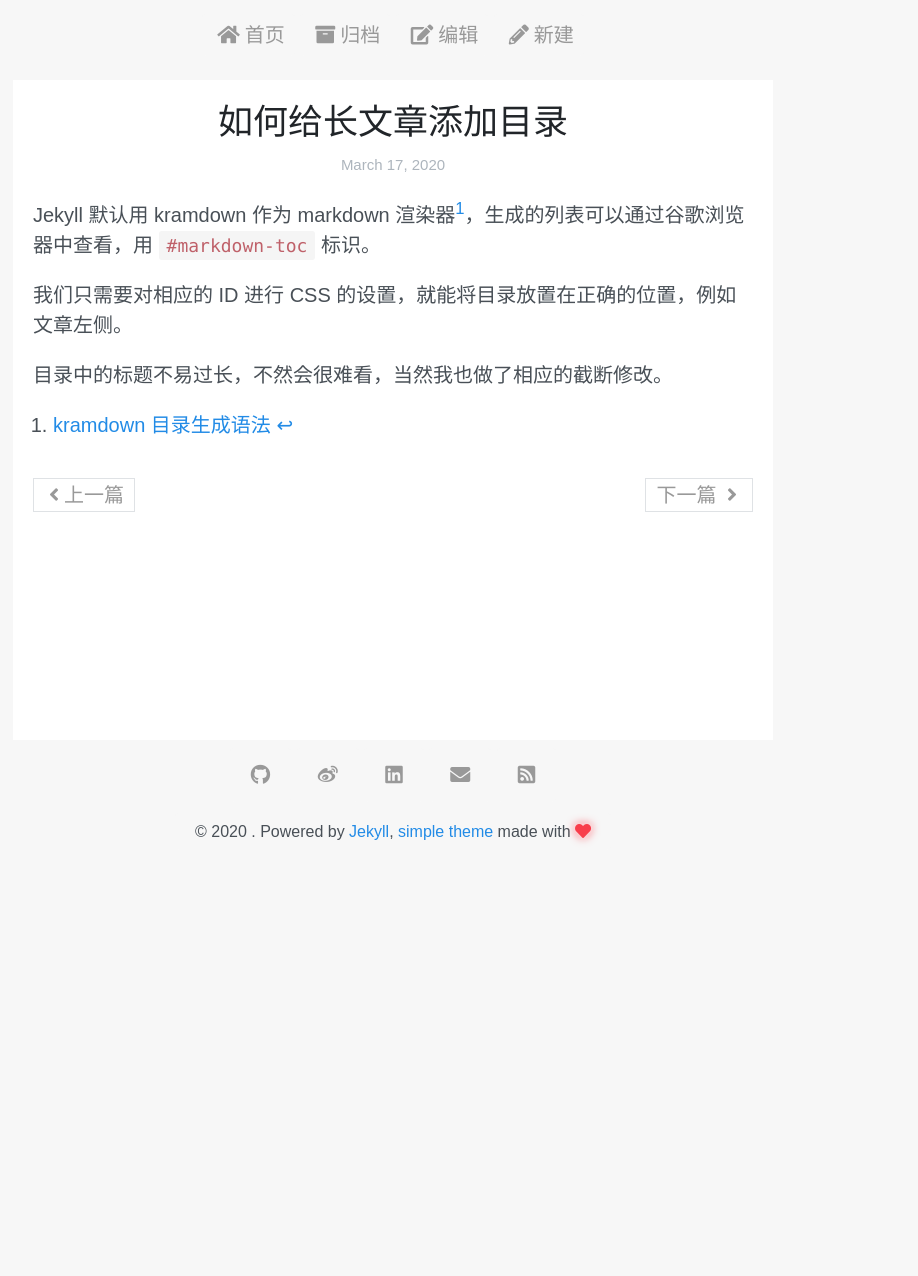
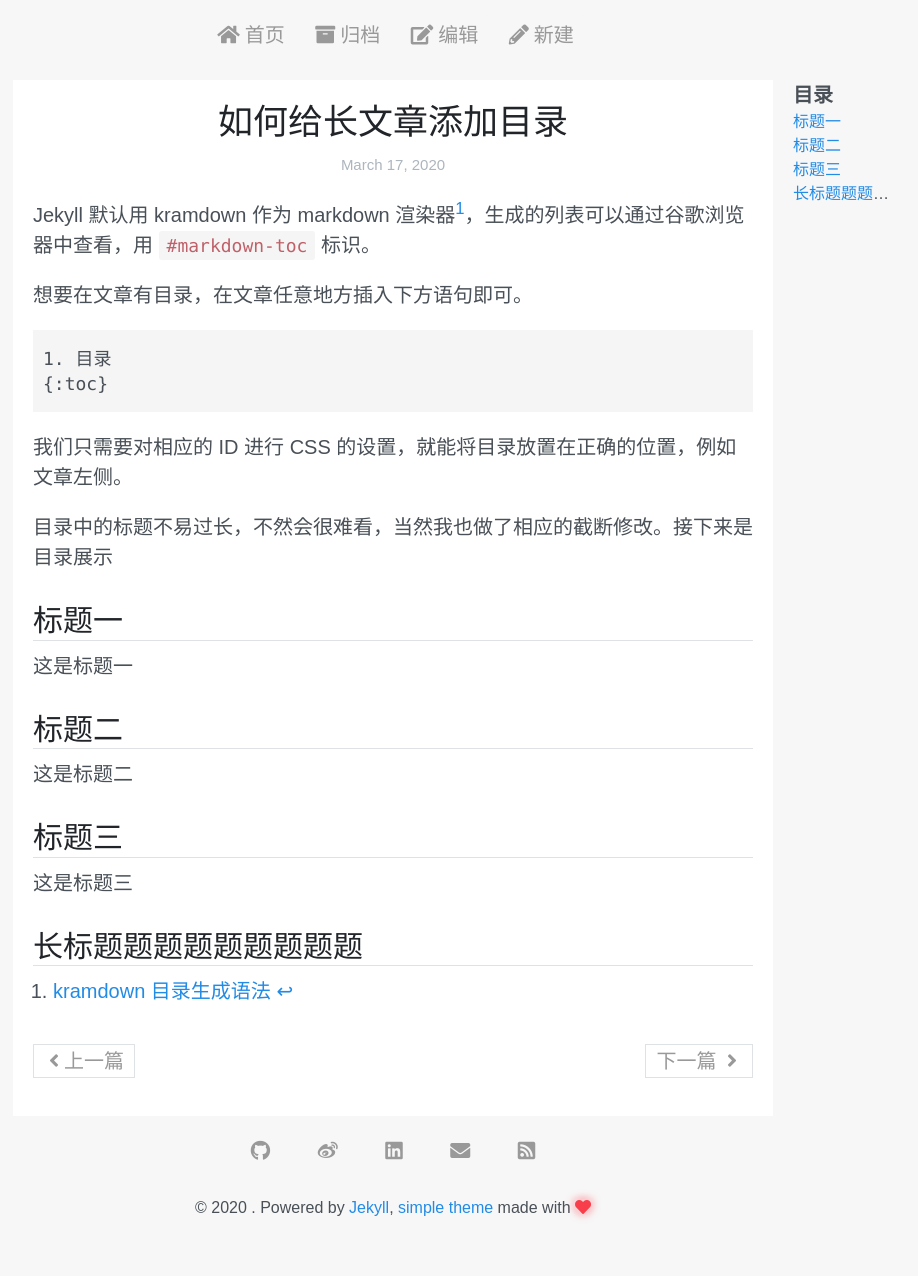
Before and after one commit to whenfung/simple, a Jekyll site: the page built from _posts/2020-03-17-markdown-toc.md, in a window 1280 px wide. Shown: the whole page, without its empty margins (247-1165 px from the left). Built offline with Jekyll 4.4.1, drawn with Linux system fonts in a browser that asks for light colours; nearby versions of some CDN libraries; comment, search, counter and statistics services are not loaded; before the commit the page ends 900 px from its top, so only the background shows below that.

Commit message:
完善文本

````diff
--- a/_posts/2020-03-17-markdown-toc.md
+++ b/_posts/2020-03-17-markdown-toc.md
@@ -2,10 +2,34 @@
 title: 如何给长文章添加目录
 ---
 
+1. 目录
+{:toc}
+
 Jekyll 默认用 kramdown 作为 markdown 渲染器[^1]，生成的列表可以通过谷歌浏览器中查看，用 `#markdown-toc` 标识。
+
+想要在文章有目录，在文章任意地方插入下方语句即可。
+
+```
+1. 目录
+{:toc}
+```
 
 我们只需要对相应的 ID 进行 CSS 的设置，就能将目录放置在正确的位置，例如文章左侧。
 
-目录中的标题不易过长，不然会很难看，当然我也做了相应的截断修改。
+目录中的标题不易过长，不然会很难看，当然我也做了相应的截断修改。接下来是目录展示
+
+## 标题一
+
+这是标题一
+
+## 标题二
+
+这是标题二
+
+## 标题三
+
+这是标题三
+
+## 长标题题题题题题题题题
 
 [^1]: [kramdown 目录生成语法](https://kramdown.gettalong.org/converter/html.html)
````
Also changed, not shown: _posts/2020-05-17-search.md (+6 -1 lines).
